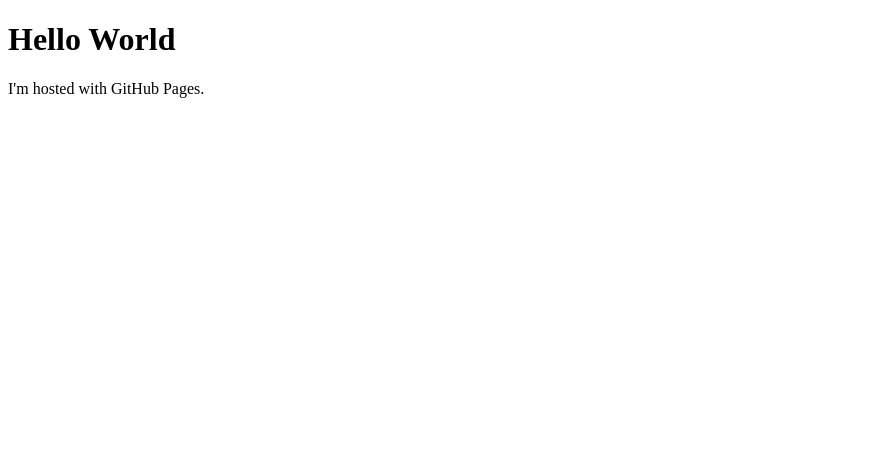
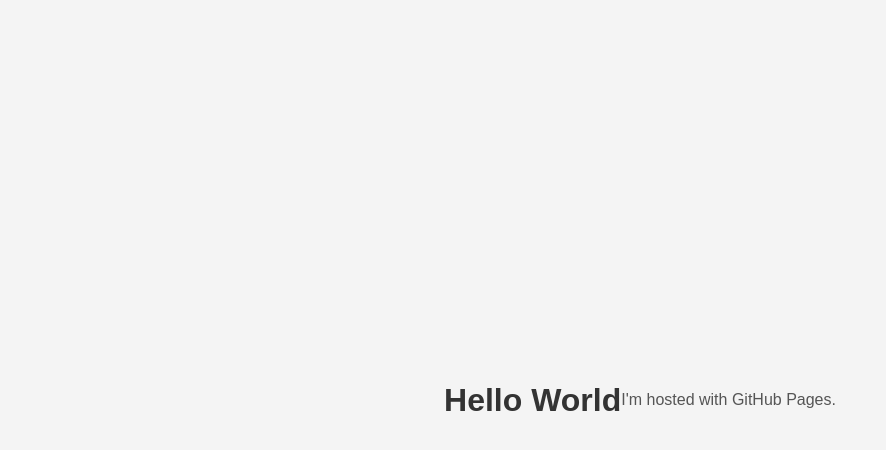
Before and after one commit to xiziqiao/xiziqiao.github.io, a plain HTML site: page index.html in a window 1280 px wide. Shown: the whole page, without its empty margins (0-886 px from the left). Drawn offline with Linux system fonts and the light colour scheme.

Commit message:
add script and style

```diff
--- a/index.html
+++ b/index.html
@@ -1,7 +1,11 @@
 <!DOCTYPE html>
 <html>
+<head>
+  <link rel="stylesheet" type="text/css" href="style.css">
+</head>
 <body>
-<h1>Hello World</h1>
-<p>I'm hosted with GitHub Pages.</p>
+  <h1>Hello World</h1>
+  <p>I'm hosted with GitHub Pages.</p>
+  <script src="script.js"></script>
 </body>
 </html>
--- /dev/null
+++ b/script.js
@@ -0,0 +1,5 @@
+// script.js
+// Example: Changing the text when clicking the paragraph
+document.querySelector("p").addEventListener("click", function(){
+    this.textContent = "You clicked me!";
+  });
--- /dev/null
+++ b/style.css
@@ -0,0 +1,19 @@
+/* style.css */
+body {
+    font-family: Arial, sans-serif;
+    background-color: #f4f4f4;
+    margin: 0;
+    padding: 0;
+    display: flex;
+    justify-content: center;
+    align-items: center;
+    height: 100vh;
+  }
+
+  h1 {
+    color: #333333;
+  }
+
+  p {
+    color: #555555;
+  }
```
